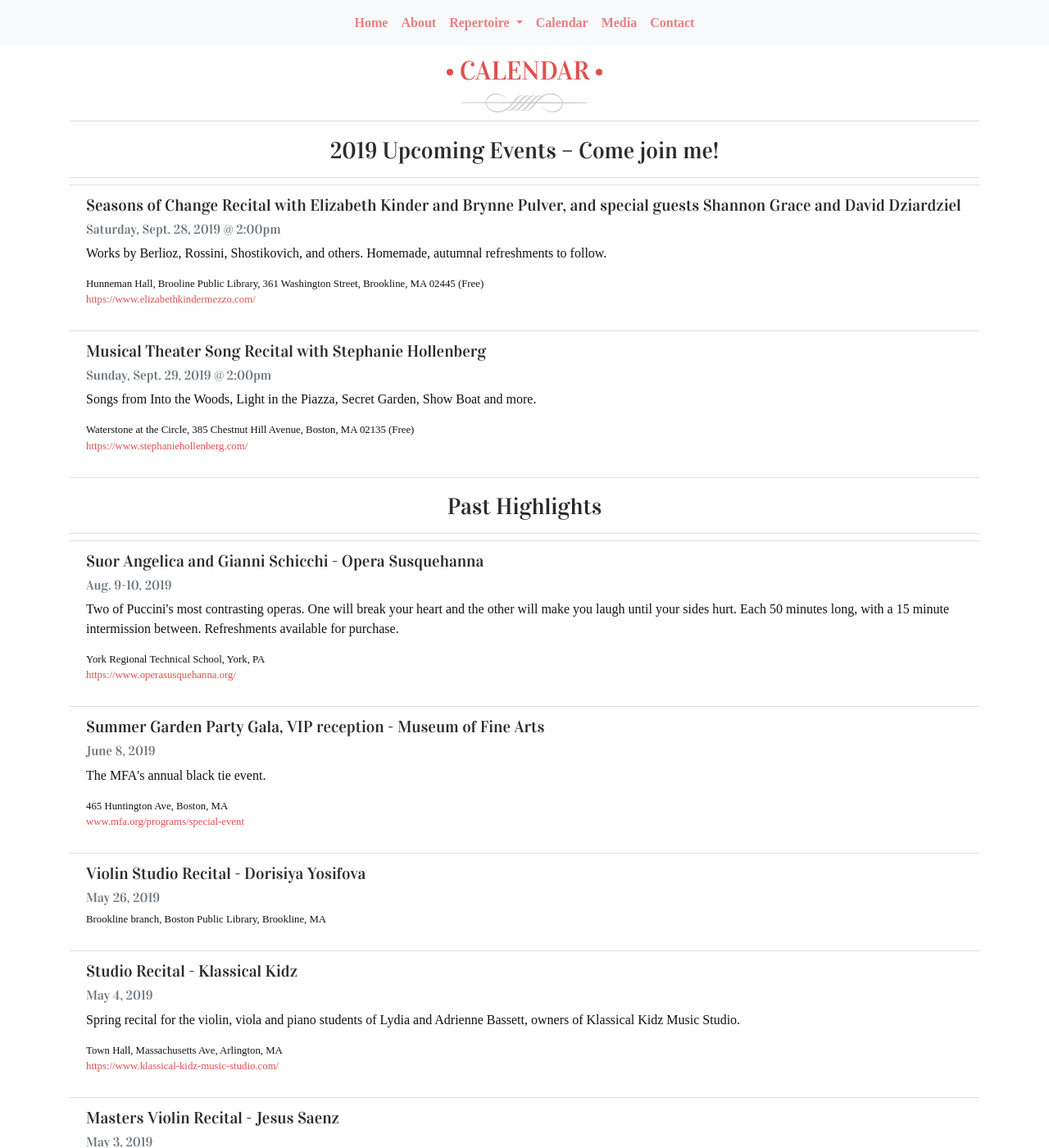
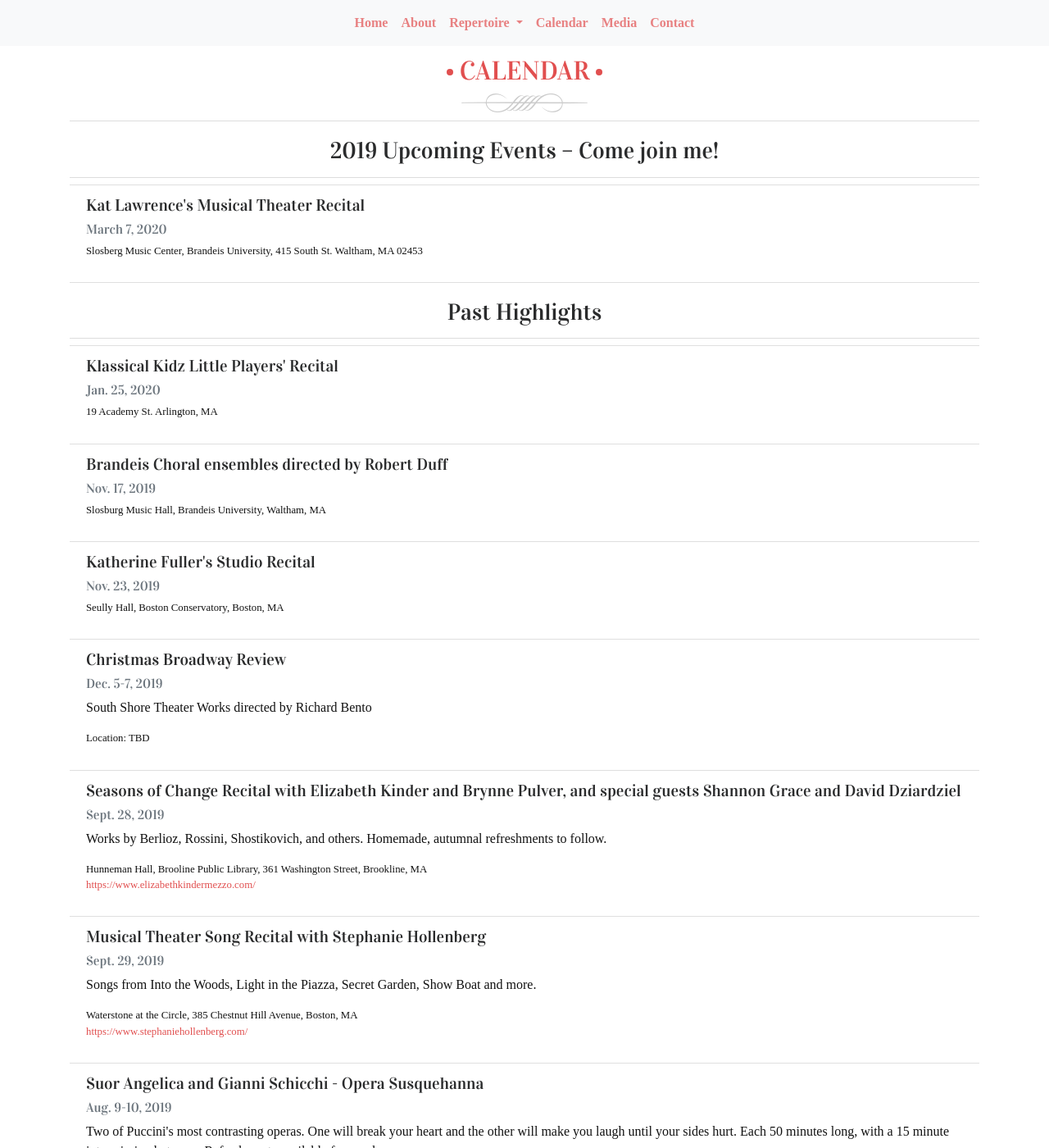
Before and after one commit to musicbygraceevelyn/musicbygraceevelyn.github.io, a Jekyll site: the page built from calendar.md, in a window 1280 px wide and 1400 px high. Shown: the whole window at 82% size. Built offline with Jekyll 4.4.1, drawn with Linux system fonts in a browser that asks for light colours; some web fonts are replaced.

Commit message:
update calendar

```diff
--- a/calendar.md
+++ b/calendar.md
@@ -3,25 +3,41 @@ title: Calendar
 layout: single
 
 current_events:
-- date: Saturday, Sept. 28, 2019
-  time: 2:00pm
+- date: March 7, 2020
+  title: Kat Lawrence's Musical Theater Recital
+  location: Slosberg Music Center, Brandeis University, 415 South St. Waltham, MA 02453
+
+past_events:
+- date: Jan. 25, 2020
+  title: Klassical Kidz Little Players' Recital
+  location: 19 Academy St. Arlington, MA
+
+- date: Nov. 17, 2019
+  title: Brandeis Choral ensembles directed by Robert Duff
+  location: Slosburg Music Hall, Brandeis University, Waltham, MA
+
+- date: Nov. 23, 2019
+  title: Katherine Fuller's Studio Recital
+  location: Seully Hall, Boston Conservatory, Boston, MA
+
+- date: Dec. 5-7, 2019
+  title: Christmas Broadway Review
+  subtitle: South Shore Theater Works directed by Richard Bento
+
+- date: Sept. 28, 2019
   title: Seasons of Change Recital
   subtitle: Works by Berlioz, Rossini, Shostikovich, and others. Homemade, autumnal refreshments to follow.
   singer: Elizabeth Kinder and Brynne Pulver, and special guests Shannon Grace and David Dziardziel
   website: https://www.elizabethkindermezzo.com/
-  location: Hunneman Hall, Brooline Public Library, 361 Washington Street, Brookline, MA 02445
-  cost: Free
+  location: Hunneman Hall, Brooline Public Library, 361 Washington Street, Brookline, MA
 
-- date: Sunday, Sept. 29, 2019
-  time: 2:00pm
+- date: Sept. 29, 2019
   title: Musical Theater Song Recital
   subtitle: Songs from Into the Woods, Light in the Piazza, Secret Garden, Show Boat and more.
   singer: Stephanie Hollenberg
   website: https://www.stephaniehollenberg.com/
-  location: Waterstone at the Circle, 385 Chestnut Hill Avenue, Boston, MA 02135
-  cost: Free
+  location: Waterstone at the Circle, 385 Chestnut Hill Avenue, Boston, MA
 
-past_events:
 - date: Aug. 9-10, 2019
   title: Suor Angelica and Gianni Schicchi
   subtitle: Two of Puccini's most contrasting operas. One will break your heart and the other will make you laugh until your sides hurt. Each 50 minutes long, with a 15 minute intermission between. Refreshments available for purchase.
```
Also changed, not shown: vocal_rep.md (+48 -1 lines).
